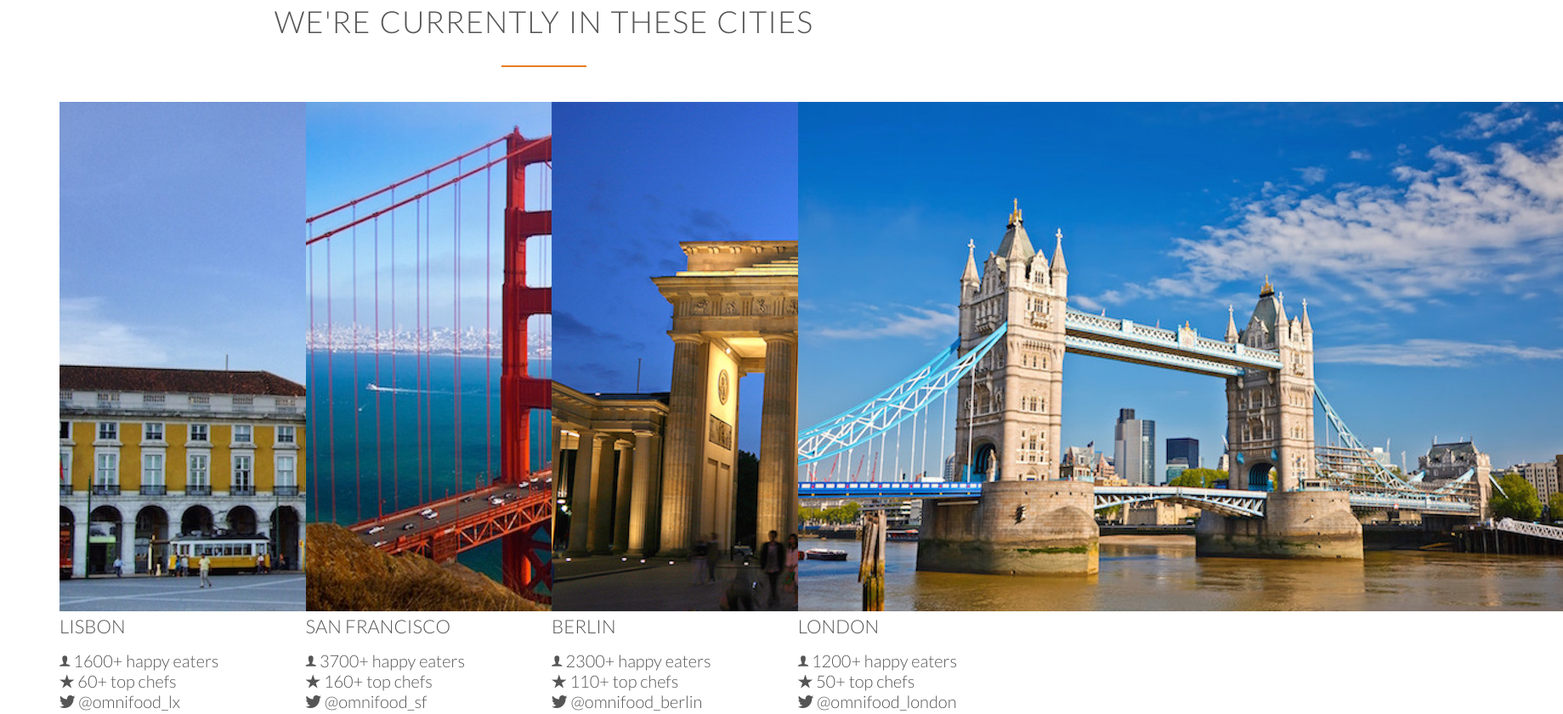
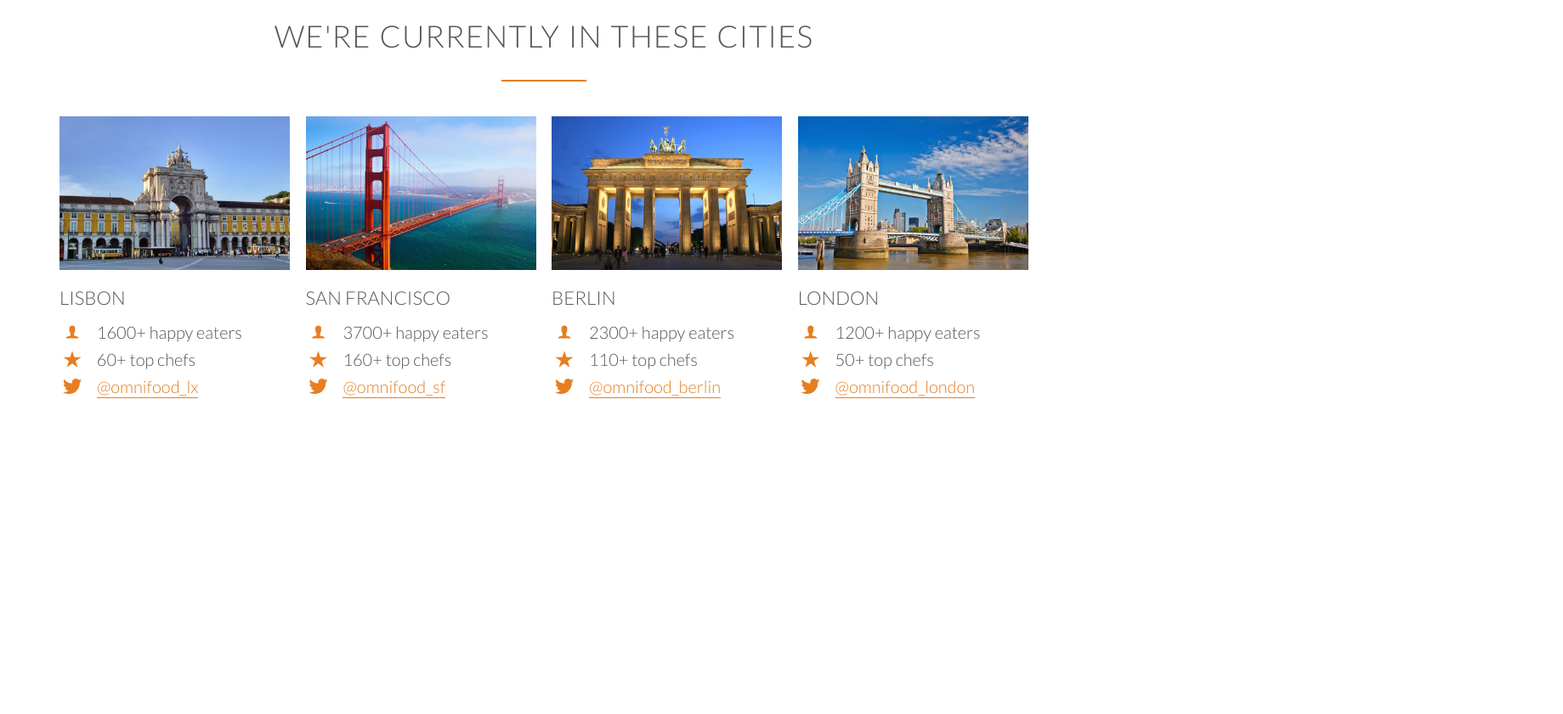
Before and after one commit to Finble/omnifood, a plain HTML site: page index.html in a window 1280 px wide. Shown: the part 2760-3601 px from the top of the page at 85% size, 1839 px wide, since content can reach past the window. After the commit the page ends 3326 px from the top, so only its background shows below. Drawn offline with Linux system fonts and the light colour scheme; files whose address does not match are found by name.

Commit message:
Cities Section - styles.css

```diff
--- a/index.html
+++ b/index.html
@@ -149,64 +149,64 @@
                     <img src="resources/img/lisbon-3.jpg" alt="Lisbon">
                     <h3>Lisbon</h3>
                     <div class="city-feature">
-                        <i class="ion-ios-person"></i>
+                        <i class="ion-ios-person icon-small"></i>
                         1600+ happy eaters
                     </div>
                     <div class="city-feature">
-                        <i class="ion-ios-star"></i>
+                        <i class="ion-ios-star icon-small"></i>
                         60+ top chefs
                     </div>
                     <div class="city-feature">
-                        <i class="ion-social-twitter"></i>
-                        @omnifood_lx
+                        <i class="ion-social-twitter icon-small"></i>
+                        <a href="#">@omnifood_lx</a>
                     </div>
                 </div>
                 <div class="col span-1-of-4 box">
                     <img src="resources/img/san-francisco.jpg" alt="San Francisco">
                     <h3>San Francisco</h3>
                     <div class="city-feature">
-                        <i class="ion-ios-person"></i>
+                        <i class="ion-ios-person icon-small"></i>
                         3700+ happy eaters
                     </div>
                     <div class="city-feature">
-                        <i class="ion-ios-star"></i>
+                        <i class="ion-ios-star icon-small"></i>
                         160+ top chefs
                     </div>
                     <div class="city-feature">
-                        <i class="ion-social-twitter"></i>
-                        @omnifood_sf
+                        <i class="ion-social-twitter icon-small"></i>
+                        <a href="#">@omnifood_sf</a>
                     </div>
                 </div>
                 <div class="col span-1-of-4 box">
                     <img src="resources/img/berlin.jpg" alt="Berlin">
                     <h3>Berlin</h3>
                     <div class="city-feature">
-                        <i class="ion-ios-person"></i>
+                        <i class="ion-ios-person icon-small"></i>
                         2300+ happy eaters
                     </div>
                     <div class="city-feature">
-                        <i class="ion-ios-star"></i>
+                        <i class="ion-ios-star icon-small"></i>
                         110+ top chefs
                     </div>
                     <div class="city-feature">
-                        <i class="ion-social-twitter"></i>
-                        @omnifood_berlin
+                        <i class="ion-social-twitter icon-small"></i>
+                        <a href="#">@omnifood_berlin</a>
                     </div>
                 </div>
                 <div class="col span-1-of-4 box">
                     <img src="resources/img/london.jpg" alt="London">
                     <h3>London</h3>
                     <div class="city-feature">
-                        <i class="ion-ios-person"></i>
+                        <i class="ion-ios-person icon-small"></i>
                         1200+ happy eaters
                     </div>
                     <div class="city-feature">
-                        <i class="ion-ios-star"></i>
+                        <i class="ion-ios-star icon-small"></i>
                         50+ top chefs
                     </div>
                     <div class="city-feature">
-                        <i class="ion-social-twitter"></i>
-                        @omnifood_london
+                        <i class="ion-social-twitter icon-small"></i>
+                        <a href="#">@omnifood_london</a>
                     </div>
                 </div>
             </div>
--- a/resources/css/style.css
+++ b/resources/css/style.css
@@ -107,6 +107,37 @@ h2:after {
     display: block;
     color: #e67e22;
     margin-bottom: 10px;
+}
+
+.icon-small {
+    display: inline-block;
+    width: 30px;
+    text-align: center;
+    color: #e67e22;
+    font-size: 120%;
+    margin-right: 10px;
+
+    /* secrets to align text and icons */
+    line-height: 120%;
+    vertical-align: middle;
+    margin-top: -5px;
+}
+
+/*------- LINKS -------*/
+
+a:link,
+a:visited {
+    color: #e67e22;
+    text-decoration: none;
+    padding-bottom: 1px;
+    border-bottom: 1px solid #e67e22;
+    transition: border-bottom 0.2s, color 0.2s;
+}
+
+a:hover,
+a:active {
+    color: #555;
+    border-bottom: 1px solid transparent;
 }
 
 /*------- BUTTONS -------*/
@@ -259,14 +290,19 @@ header {
     background-color: #f4f4f4;
 }
 
+.steps-box {
+    margin-top: 30px;
+}
+
 .steps-box:first-child {
     text-align: right;  /* also works for inline elements + images not just text */
     padding-right: 3%;
 }
 
 .steps-box:last-child {
+    text-align: left;
     padding-left: 3%;
-    margin-top: 70px;
+    margin-top: 40px;
 }
 
 .app-screen {
@@ -295,8 +331,28 @@ header {
     margin-right: 25px;
 }
 
+.btn-app:link,
+.btn-app:visited {
+    border: 0;
+}
+
 .btn-app img {
     height: 50px;
     width: auto;
     margin-right: 10px;
 }
+
+/*---------------------------------*/
+/* CITIES */
+/*---------------------------------*/
+
+.box img {
+    width: 100%;
+    height: auto;
+    margin-bottom: 15px;
+}
+
+.city-feature {
+    margin-bottom: 5px;
+
+}
```
